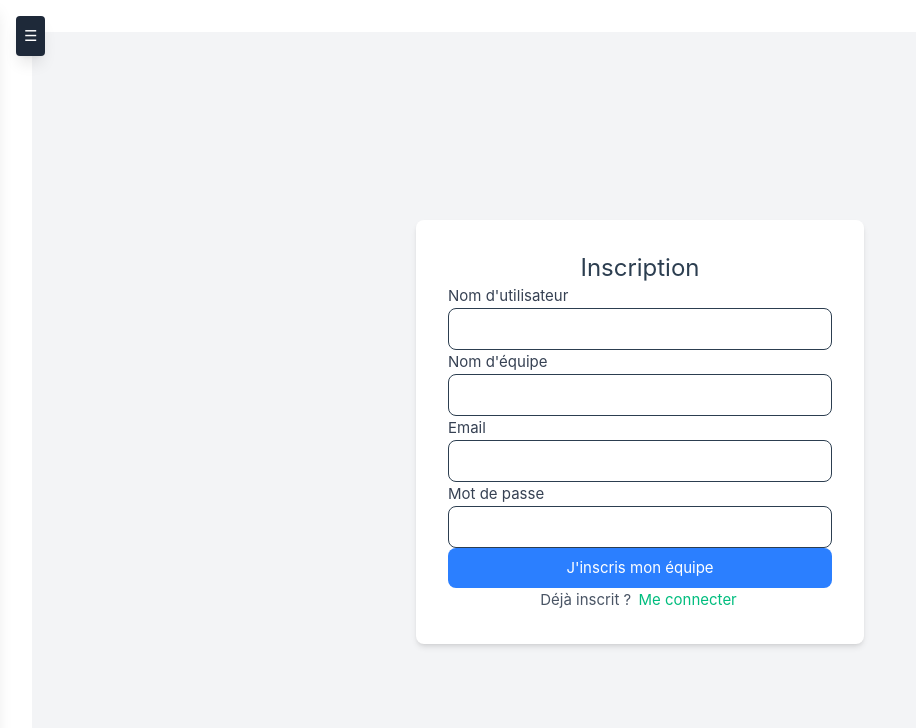
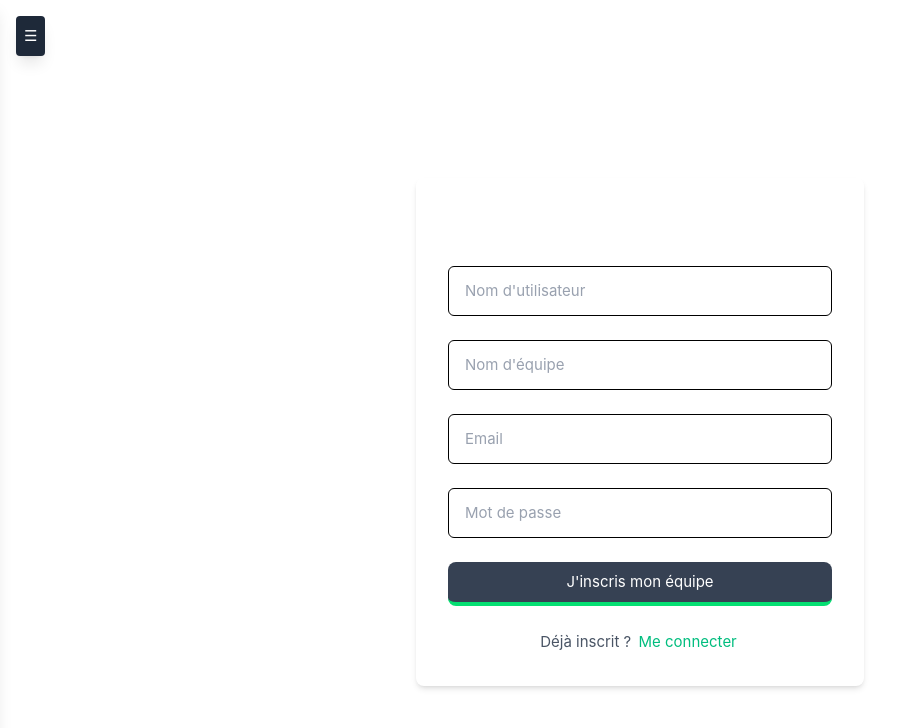
Before and after one commit to RageurRandom/metrolympiade, a Vue app: page /register in a window 1280 px wide. Shown: the top 728 px of the page, without its empty margins (0-916 px from the left). Built offline with nearby package versions, Linux system fonts and the light colour scheme.

Commit message:
feat:Add new style for Login + Resgister page

```diff
--- a/src/pages/LoginPage.vue
+++ b/src/pages/LoginPage.vue
@@ -47,39 +47,44 @@ function login() {
 </script>
 
 <template>
-  <main class="min-h-screen bg-gray-100 flex items-center justify-center">
-    <div class="bg-white p-8 rounded-lg shadow-md w-full max-w-md">
-      <h1 class="text-2xl font-bold text-center mb-8">Connexion</h1>
+  <main class="min-h-screen flex items-center justify-center">
+    <div class="p-8 rounded-lg shadow-md w-full max-w-md">
+      <h1 class="text-2xl font-bold text-white text-center mb-8">Connexion</h1>
 
-      <form @submit.prevent="login" class="space-y-4">
+      <form @submit.prevent="login" class="h-full flex flex-col justify-center space-y-6">
         <div>
-          <label class="block text-gray-700 mb-2">Email</label>
+          <br>
     <input
       type="email"
       v-model="email"
-            class="w-full px-4 py-2 border rounded-lg focus:outline-none focus:ring-2 focus:ring-blue-500"
+      placeholder="Email"
+      class="w-full px-4 py-3 border text-black rounded-md focus:outline-none focus:ring-2 focus:ring-green-400 placeholder-gray-400 bg-transparent"
       required
-          >
+    />
         </div>
 
         <div>
-          <label class="block text-gray-700 mb-2">Mot de passe</label>
+          <br>
     <input
       type="password"
       v-model="password"
-            class="w-full px-4 py-2 border rounded-lg focus:outline-none focus:ring-2 focus:ring-blue-500"
+      placeholder="Mot de passe"
+      class="w-full px-4 py-3 border text-black rounded-md focus:outline-none focus:ring-2 focus:ring-green-400 placeholder-gray-400 bg-transparent"
       required
-          >
+    />
         </div>
 
+    <div class="mt-6">
+    <br>
       <button
         type="submit"
-          class="w-full bg-blue-500 text-white py-2 px-4 rounded-lg hover:bg-blue-600 transition"
+        class="w-full cursor-pointer transition-all bg-gray-700 text-white px-6 py-2 rounded-lg border-green-400 border-b-[4px] hover:brightness-110 hover:-translate-y-[1px] hover:border-b-[6px] active:border-b-[2px] active:brightness-90 active:translate-y-[2px] hover:shadow-xl hover:shadow-green-300 shadow-green-300 active:shadow-none"
         :disabled="isLoading"
       >
       <span v-if="!isLoading">Connexion</span>
       <span v-else>Connexion en cours...</span>
       </button>
+    </div>
 
         <div v-if="error" class="text-red-500 text-sm text-center">
           {{ error }}
@@ -87,8 +92,9 @@ function login() {
       </form>
 
       <p class="mt-4 text-center text-gray-600">
+        <br>
         Pas encore de compte ?
-        <router-link to="/register" class="text-blue-500 hover:underline">
+        <router-link to="/register" class="text-green-400 hover:underline">
           Je m'inscris
         </router-link>
       </p>
--- a/src/pages/RegisterPage.vue
+++ b/src/pages/RegisterPage.vue
@@ -51,68 +51,81 @@ function register() {
 </script>
 
 <template>
-  <main class="min-h-screen bg-gray-100 flex items-center justify-center">
-    <div class="bg-white p-8 rounded-lg shadow-md w-full max-w-md">
-      <h1 class="text-2xl font-bold text-center mb-8">Inscription</h1>
+  <main class="min-h-screen flex items-center justify-center">
+    <div class="p-8 rounded-lg shadow-md w-full max-w-md">
+      <h1 class="text-2xl font-bold text-white text-center mb-8">
+        Inscription</h1>
 
-      <form @submit.prevent="register" class="space-y-4">
+<form @submit.prevent="register" class="h-full flex flex-col justify-center space-y-6">
+
+
   <div>
-          <label class="block text-gray-700 mb-2">Nom d'utilisateur</label>
+    <br>
     <input
       type="text"
       v-model="name"
-            class="w-full px-4 py-2 border rounded-lg focus:outline-none focus:ring-2 focus:ring-blue-500"
+      placeholder="Nom d'utilisateur"
+      class="w-full px-4 py-3 border text-black rounded-md focus:outline-none focus:ring-2 focus:ring-green-400 placeholder-gray-400 bg-transparent"
       required
-          >
+    />
   </div>
 
   <div>
-          <label class="block text-gray-700 mb-2">Nom d'équipe</label>
+    <br>
     <input
       type="text"
       v-model="teamName"
-            class="w-full px-4 py-2 border rounded-lg focus:outline-none focus:ring-2 focus:ring-blue-500"
+      placeholder="Nom d'équipe"
+      class="w-full px-4 py-3 border text-black rounded-md focus:outline-none focus:ring-2 focus:ring-green-400 placeholder-gray-400 bg-transparent"
       required
-          >
+    />
   </div>
 
   <div>
-          <label class="block text-gray-700 mb-2">Email</label>
+    <br>
     <input
       type="email"
       v-model="email"
-            class="w-full px-4 py-2 border rounded-lg focus:outline-none focus:ring-2 focus:ring-blue-500"
+      placeholder="Email"
+      class="w-full px-4 py-3 border text-black rounded-md focus:outline-none focus:ring-2 focus:ring-green-400 placeholder-gray-400 bg-transparent"
       required
-          >
+    />
   </div>
 
   <div>
-          <label class="block text-gray-700 mb-2">Mot de passe</label>
+    <br>
     <input
       type="password"
       v-model="password"
-            class="w-full px-4 py-2 border rounded-lg focus:outline-none focus:ring-2 focus:ring-blue-500"
+      placeholder="Mot de passe"
+      class="w-full px-4 py-3 border text-black rounded-md focus:outline-none focus:ring-2 focus:ring-green-400 placeholder-gray-400 bg-transparent"
       required
-          >
+    />
   </div>
 
+  <div class="mt-6">
+    <br>
       <button
         type="submit"
-          class="w-full bg-blue-500 text-white py-2 px-4 rounded-lg hover:bg-blue-600 transition"
+        class="w-full cursor-pointer transition-all bg-gray-700 text-white px-6 py-2 rounded-lg border-green-400 border-b-[4px] hover:brightness-110 hover:-translate-y-[1px] hover:border-b-[6px] active:border-b-[2px] active:brightness-90 active:translate-y-[2px] hover:shadow-xl hover:shadow-green-300 shadow-green-300 active:shadow-none"
         :disabled="isLoading"
       >
       <span v-if="!isLoading">J'inscris mon équipe</span>
       <span v-else>Inscription en cours...</span>
       </button>
+    </div>
 
   <div v-if="error" class="text-red-500 text-sm text-center">
     {{ error }}
   </div>
+
 </form>
 
+
       <p class="mt-4 text-center text-gray-600">
+        <br>
         Déjà inscrit ?
-        <router-link to="/login" class="text-blue-500 hover:underline">
+        <router-link to="/login" class="text-green-400 hover:underline">
           Me connecter
         </router-link>
       </p>
```
Lines whose indentation alone changed are shown as unchanged.
